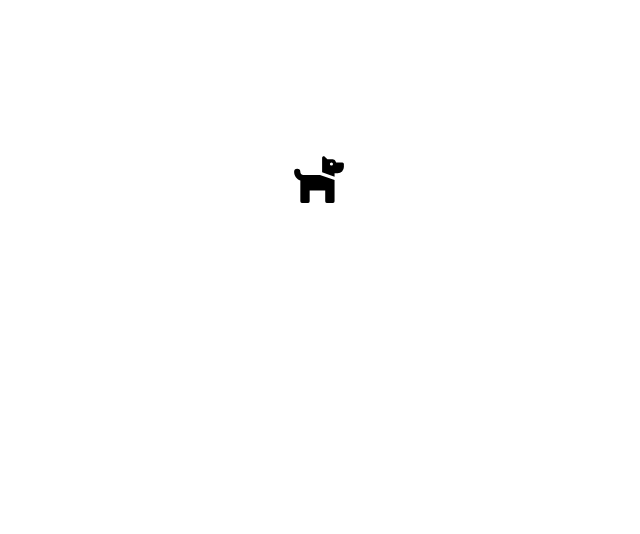
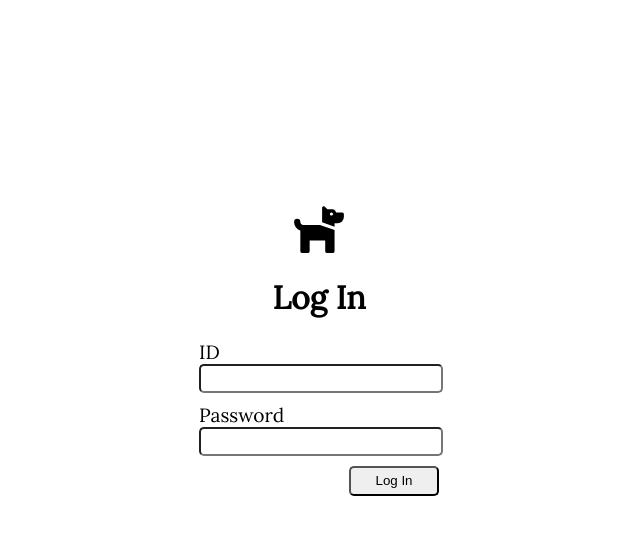
Before and after one commit to Choharim/dog-food, a React (Create React App) app: page / in a window 1280 px wide. Shown: the top 534 px of the page, without its empty margins (321-961 px from the left). Built offline with nearby package versions, Linux system fonts and the light colour scheme.

Commit message:
Add logInPage

```diff
--- a/public/index.html
+++ b/public/index.html
@@ -24,6 +24,11 @@
       work correctly both with client-side routing and a non-root public URL.
       Learn how to configure a non-root public URL by running `npm run build`.
     -->
+    <link rel="preconnect" href="https://fonts.gstatic.com" />
+    <link
+      href="https://fonts.googleapis.com/css2?family=Lora&display=swap"
+      rel="stylesheet"
+    />
     <title>React App</title>
   </head>
   <body>
--- a/src/App.js
+++ b/src/App.js
@@ -1,29 +1,10 @@
-import React, { useEffect, useState } from "react";
+import React from "react";
 import { HashRouter, Route } from "react-router-dom";
 import { createGlobalStyle } from "styled-components";
 import LogInPage from "./pages/logIn/index";
 import SignUpPage from "./pages/signUp/index";
 
 function App() {
-  const [logIn, setLogIn] = useState(false);
-
-  useEffect(() => {
-    const str_LS_logIn = localStorage.getItem("logIn");
-    const pars_LS_logIn = JSON.parse(str_LS_logIn);
-    const str_LS_SignUp = localStorage.getItem("signUp");
-    const pars_LS_SignUp = JSON.parse(str_LS_SignUp);
-
-    if (pars_LS_SignUp !== null) {
-      pars_LS_SignUp.map((obj) => {
-        if (obj.id === pars_LS_logIn.id && obj.pw === pars_LS_logIn.pw) {
-          setLogIn(true);
-        } else {
-          setLogIn(false);
-        }
-      });
-    }
-  }, []);
-
   return (
     <HashRouter>
       <GlobalStyle />
@@ -44,5 +25,6 @@ const GlobalStyle = createGlobalStyle`
   margin:0;
   padding:0;
   box-sizing:border-box;
+  font-family: 'Lora', serif;
   }
 `;
--- a/src/containers/logIn/LogIn.js
+++ b/src/containers/logIn/LogIn.js
@@ -1,11 +1,42 @@
-import React from "react";
+import React, { useState } from "react";
 import styled from "styled-components";
 import { FaDog } from "react-icons/fa";
 
 const LogIn = () => {
+  const [currentUser, setCurrentUser] = useState({ id: "", pw: "" });
+  const [logInSuccess, setLogInSuccess] = useState(false);
+  const str_LS_users = localStorage.getItem("users");
+  const pars_LS_users = JSON.parse(str_LS_users);
+  const { id, pw } = currentUser;
+
+  const handleChange = (input) => (e) => {
+    setCurrentUser({ ...currentUser, [input]: e.target.value });
+  };
+  const handleSubmit = (e) => {
+    e.preventDefault();
+    if (pars_LS_users !== null) {
+      pars_LS_users.forEach((user) => {
+        if (user.id === currentUser.id && user.pw === currentUser.pw) {
+          setLogInSuccess(true);
+        }
+      });
+    }
+  };
+  if (logInSuccess) {
+    localStorage.setItem("currentUser", JSON.stringify(currentUser));
+  }
+
   return (
     <LogInContainer>
       <LogInIcon />
+      <h1>Log In</h1>
+      <LogInForm onSubmit={handleSubmit}>
+        <IDLabel>ID</IDLabel>
+        <IDInput onChange={handleChange("id")} />
+        <PWLabel>Password</PWLabel>
+        <PWInput onChange={handleChange("pw")} />
+        <SubmitBtn type="submit">Log In</SubmitBtn>
+      </LogInForm>
     </LogInContainer>
   );
 };
@@ -14,7 +45,7 @@ export default LogIn;
 
 const LogInContainer = styled.div`
   width: 100%;
-  margin-top: 150px;
+  margin-top: 200px;
   display: flex;
   flex-direction: column;
   align-items: center;
@@ -23,3 +54,43 @@ const LogInContainer = styled.div`
 const LogInIcon = styled(FaDog)`
   font-size: 3.5rem;
 `;
+
+const LogInForm = styled.form`
+  width: 40%;
+  display: flex;
+  flex-direction: column;
+  align-items: flex-start;
+`;
+
+const IDLabel = styled.label`
+  font-size: 1.2rem;
+`;
+
+const IDInput = styled.input`
+  width: 100%;
+  outline: none;
+  border-radius: 5px;
+  padding: 5px 0;
+  margin-bottom: 10px;
+`;
+
+const PWLabel = styled.label`
+  font-size: 1.2rem;
+`;
+
+const PWInput = styled.input`
+  width: 100%;
+  outline: none;
+  border-radius: 5px;
+  padding: 5px 0;
+  margin-bottom: 10px;
+`;
+
+const SubmitBtn = styled.button`
+  width: 90px;
+  height: 30px;
+  outline: none;
+  border-radius: 5px;
+  padding: 5px 0;
+  align-self: flex-end;
+`;
```
Also changed, not shown: 1 other file (tests, documents, lock files or other folders).
